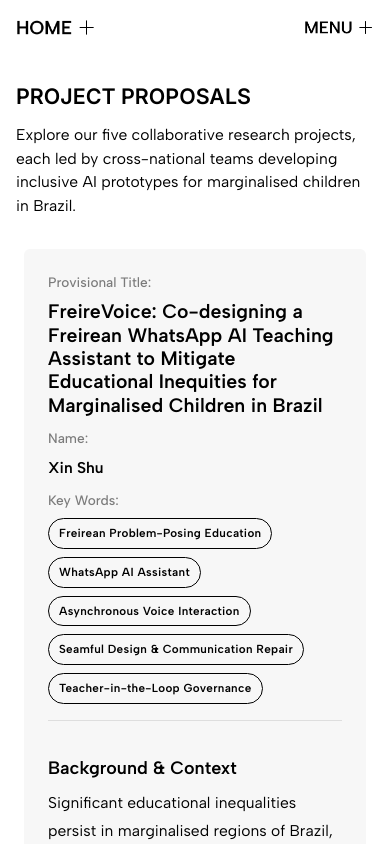
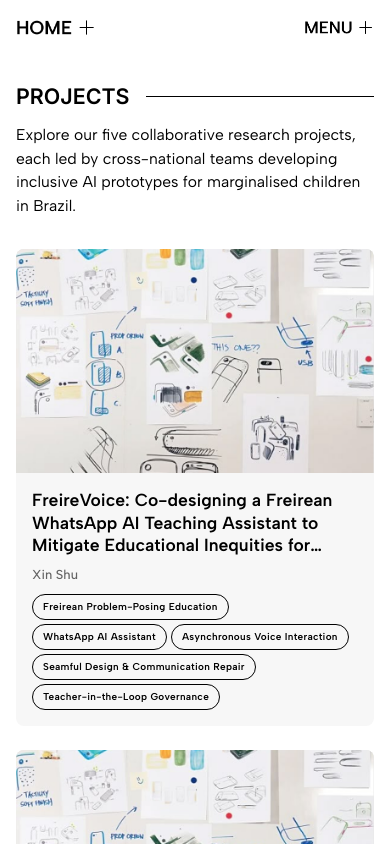
Before and after one commit to ShadowsKuming/Brazil_Web, a Vue app: page /#/projects in a window 390 px wide. Shown: the top 844 px of the page. Built offline with nearby package versions, Linux system fonts and the light colour scheme.

Commit message:
change the style

```diff
--- a/public/content/projects.json
+++ b/public/content/projects.json
@@ -3,6 +3,8 @@
     "id": "p1",
     "provisionalTitle": "FreireVoice: Co-designing a Freirean WhatsApp AI Teaching Assistant to Mitigate Educational Inequities for Marginalised Children in Brazil",
     "name": "Xin Shu",
+    "personId": "phd-1",
+    "coverImage": "md-assets/prototypes/Images.png",
     "keywords": [
       "Freirean Problem-Posing Education",
       "WhatsApp AI Assistant",
@@ -16,6 +18,8 @@
     "id": "p2",
     "provisionalTitle": "Interaction-Aware Educational Tools for Inclusive AI Design",
     "name": "Eldar Jalilzade",
+    "personId": "phd-2",
+    "coverImage": "md-assets/prototypes/Images.png",
     "keywords": [
       "Interaction Analysis",
       "Inclusive AI Design",
@@ -27,6 +31,8 @@
     "id": "p3",
     "provisionalTitle": "Pedagogical Restructuring: Balancing Thematic Thinking and Expressive Exploration in Creative Photography Learning with AI-Supported Tools",
     "name": "Jiacheng Cheng",
+    "personId": "phd-3",
+    "coverImage": "md-assets/prototypes/Images.png",
     "keywords": [
       "Pedagogical Restructuring",
       "Creative Learning Structures",
@@ -39,6 +45,8 @@
     "id": "p4",
     "provisionalTitle": "Exploring Text-Based Interaction in Inclusive AI-Assisted Educational Games",
     "name": "Yunfei Wang",
+    "personId": "phd-4",
+    "coverImage": "md-assets/prototypes/Images.png",
     "keywords": [
       "Text-Based Interaction",
       "AI-Assisted Educational Games",
@@ -47,10 +55,12 @@
     ],
     "detailsMdPath": "content/projects/p4.md"
   },
-    {
+  {
     "id": "p5",
     "provisionalTitle": "Plot & Palette: Inclusive Tangible Storytelling for Art Appreciation in Resource-Constrained Learning Environments",
     "name": "Marci Ma",
+    "personId": "phd-5",
+    "coverImage": "md-assets/prototypes/Images.png",
     "keywords": [
       "Art Appreciation",
       "Tangible User Interfaces",
--- a/src/App.vue
+++ b/src/App.vue
@@ -46,9 +46,8 @@ watch(open, (isOpen) => {
 
 const options = [
   { value: 0, label: 'ABOUT' },
-  { value: 6, label: 'PROJECT PROPOSAL' },
+  { value: 6, label: 'PROJECTS' },
   { value: 5, label: 'NEWS & EVENTS' },
-  { value: 2, label: 'PROTOTYPES' },
   { value: 3, label: 'PEOPLE' },
 ]
 
@@ -128,9 +127,8 @@ onBeforeUnmount(() => {
           <hr />
           <ul class="footer-links">
             <li @click="choose(0)">About</li>
-            <li @click="choose(6)">Project Proposal</li>
+            <li @click="choose(6)">Projects</li>
             <li @click="choose(5)">News + Events</li>
-            <li @click="choose(2)">Prototypes</li>
             <li @click="choose(3)">People</li>
             <li @click="choose(4)">Contact</li>
           </ul>
--- a/src/views/ProjectsView.vue
+++ b/src/views/ProjectsView.vue
@@ -1,39 +1,20 @@
 <script setup>
-// Projects.vue (runtime content loading)
-// - Reads public/content/projects.json (no rebuild needed for content edits)
-// - Loads each project's markdown file via fetch() and caches it
-// - Supports GitHub Pages base path via import.meta.env.BASE_URL
-
-import { computed, onMounted, onBeforeUnmount, ref, watch } from 'vue'
+import { onMounted, ref } from 'vue'
+import { useRouter } from 'vue-router'
 import MarkdownIt from 'markdown-it'
 
 const md = new MarkdownIt({ html: false, linkify: true, breaks: true })
 
-const index = ref(0)
-const projects = ref([]) // loaded from JSON
-const mdCache = ref(new Map()) // key: detailsMdPath, value: markdown text
+const projects = ref([])
+const mdCache = ref(new Map())
 const loading = ref(true)
 const errorMsg = ref('')
-const viewportRef = ref(null)
-const isScrolling = ref(false)
-const isPaused = ref(false)
-let autoScrollInterval = null
-const AUTO_SCROLL_DELAY = 5000 // 5 seconds per project
+const selected = ref(null) // selected project object, null = grid view
 
-// IMPORTANT: supports subpath deploy (e.g., GitHub Pages /repo-name/)
+const router = useRouter()
 const BASE = import.meta.env.BASE_URL || '/'
 
-const isMobile = ref(false)
-
-function checkIsMobile() {
-  const mobile = window.matchMedia('(max-width: 768px)').matches
-  if (mobile && autoScrollInterval) stopAutoScroll()
-  if (!mobile && !autoScrollInterval) startAutoScroll()
-  isMobile.value = mobile
-}
-
 function withBase(path) {
-  // Accept both "content/xx" and "/content/xx"
   const cleaned = String(path || '').replace(/^\//, '')
   return BASE.replace(/\/?$/, '/') + cleaned
 }
@@ -44,8 +25,6 @@ async function fetchJson(path) {
   return await res.json()
 }
 
-
-
 async function fetchText(path) {
   const res = await fetch(withBase(path))
   if (!res.ok) throw new Error(`Failed to load ${path}: ${res.status}`)
@@ -55,131 +34,44 @@ async function fetchText(path) {
 async function ensureMarkdownLoaded(p) {
   if (!p?.detailsMdPath) return ''
   if (mdCache.value.has(p.detailsMdPath)) return mdCache.value.get(p.detailsMdPath)
-
   const text = await fetchText(p.detailsMdPath)
   mdCache.value.set(p.detailsMdPath, text)
   return text
 }
 
-const current = computed(() => projects.value[index.value] || null)
+const detailHtml = ref('')
 
-const currentHtml = ref('') // rendered html for current markdown
-
-async function renderCurrent() {
-  const p = current.value
-  if (!p) {
-    currentHtml.value = ''
-    return
+async function openProject(p) {
+  selected.value = p
+  try {
+    const raw = await ensureMarkdownLoaded(p)
+    detailHtml.value = md.render(raw || '')
+  } catch (e) {
+    detailHtml.value = '<p>Failed to load project details.</p>'
   }
-  const raw = await ensureMarkdownLoaded(p)
-  currentHtml.value = md.render(raw || '')
+  window.scrollTo({ top: 0, behavior: 'smooth' })
 }
 
-function go(i) {
-  if (!projects.value.length) return
-  if (i < 0) i = projects.value.length - 1
-  else if (i >= projects.value.length) i = 0
-
-  index.value = i
-
-  const viewport = viewportRef.value
-  if (!viewport) return
-
-  const panels = viewport.querySelectorAll('.panel')
-  const target = panels[i]
-  if (!target) return
-
-  isScrolling.value = true
-  viewport.scrollTo({ left: target.offsetLeft, behavior: 'smooth' })
-  setTimeout(() => (isScrolling.value = false), 600)
+function goBack() {
+  selected.value = null
+  detailHtml.value = ''
 }
 
-// Handle scroll to update index based on scroll position
-function onScroll() {
-  if (isScrolling.value || !viewportRef.value) return
-
-  const viewport = viewportRef.value
-  const panels = viewport.querySelectorAll('.panel')
-  if (!panels.length) return
-
-  const left = viewport.scrollLeft
-
-  let best = 0
-  let bestDist = Infinity
-
-  panels.forEach((el, i) => {
-    const dist = Math.abs(el.offsetLeft - left)
-    if (dist < bestDist) {
-      bestDist = dist
-      best = i
-    }
-  })
-
-  if (best !== index.value) index.value = best
-}
-
-// Auto-scroll functions
-function startAutoScroll() {
-  if (autoScrollInterval) return
-  autoScrollInterval = setInterval(() => {
-    if (!isPaused.value && projects.value.length > 0) {
-      const nextIndex = (index.value + 1) % projects.value.length
-      go(nextIndex)
-    }
-  }, AUTO_SCROLL_DELAY)
-}
-
-function stopAutoScroll() {
-  if (autoScrollInterval) {
-    clearInterval(autoScrollInterval)
-    autoScrollInterval = null
-  }
-}
-
-function pauseAutoScroll() {
-  isPaused.value = true
-}
-
-function resumeAutoScroll() {
-  isPaused.value = false
+function goToPerson(personId) {
+  if (!personId) return
+  router.push({ path: '/people', query: { id: personId } })
 }
 
 onMounted(async () => {
   try {
     loading.value = true
     errorMsg.value = ''
-
     const data = await fetchJson('content/projects.json')
     projects.value = Array.isArray(data) ? data : []
-
-    index.value = 0
-    await renderCurrent()
-
-    checkIsMobile()
-    if (!isMobile.value) startAutoScroll()
   } catch (e) {
     errorMsg.value = e?.message || String(e)
   } finally {
     loading.value = false
-  }
-})
-
-onMounted(() => {
-  window.addEventListener('resize', checkIsMobile)
-})
-
-onBeforeUnmount(() => {
-  window.removeEventListener('resize', checkIsMobile)
-  stopAutoScroll()
-})
-
-
-// when index changes, load+render the new project's markdown
-watch(index, async () => {
-  try {
-    await renderCurrent()
-  } catch (e) {
-    errorMsg.value = e?.message || String(e)
   }
 })
 </script>
@@ -189,7 +81,8 @@ watch(index, async () => {
     <!-- Page Header -->
     <header class="page-header">
       <div class="header-title-row">
-        <h1 class="header-title">PROJECT PROPOSALS</h1>
+        <h1 class="header-title">PROJECTS</h1>
+        <div class="header-line"></div>
       </div>
       <p class="header-desc">
         Explore our five collaborative research projects, each led by cross-national teams
@@ -200,59 +93,56 @@ watch(index, async () => {
     <div v-if="loading" class="state">Loading…</div>
     <div v-else-if="errorMsg" class="state error">{{ errorMsg }}</div>
 
+    <!-- Grid View -->
+    <div v-else-if="!selected" class="grid">
       <div
-      v-else
-      class="slider"
-      @mouseenter="pauseAutoScroll"
-      @mouseleave="resumeAutoScroll"
-      @touchstart="pauseAutoScroll"
-      @touchend="resumeAutoScroll"
+        v-for="p in projects"
+        :key="p.id"
+        class="card"
+        @click="openProject(p)"
       >
-      <div class="viewport" ref="viewportRef" @scroll="onScroll">
-        <section v-for="p in projects" :key="p.id" class="panel">
-          <div class="card">
-            <div class="row">
-              <div class="label">Provisional Title:</div>
-              <div class="title">{{ p.provisionalTitle }}</div>
+        <div class="card-image">
+          <img :src="withBase(p.coverImage)" :alt="p.provisionalTitle" />
+        </div>
+        <div class="card-body">
+          <h2 class="card-title">{{ p.provisionalTitle }}</h2>
+          <p class="card-name">
+            <span class="name-link" @click.stop="goToPerson(p.personId)">{{ p.name }}</span>
+          </p>
+          <div class="card-pills">
+            <span v-for="k in (p.keywords || [])" :key="k" class="pill">{{ k }}</span>
+          </div>
+        </div>
+      </div>
     </div>
 
-            <div class="row small">
-              <div class="label">Name:</div>
-              <div class="value">{{ p.name }}</div>
+    <!-- Detail View -->
+    <div v-else class="detail">
+      <button class="back-btn" @click="goBack">← Back to Projects</button>
+
+      <div class="detail-header">
+        <div class="detail-image">
+          <img :src="withBase(selected.coverImage)" :alt="selected.provisionalTitle" />
         </div>
-
-            <div class="row small keywords">
-              <div class="label">Key Words:</div>
-              <div class="pills">
+        <div class="detail-info">
+          <h2 class="detail-title">{{ selected.provisionalTitle }}</h2>
+          <p class="detail-name">
+            <span class="name-link" @click="goToPerson(selected.personId)">{{ selected.name }}</span>
+          </p>
+          <div class="detail-pills">
             <a
-                  v-for="k in (p.keywords || [])"
+              v-for="k in (selected.keywords || [])"
               :key="k"
               :href="`https://www.google.com/search?q=${encodeURIComponent(k)}`"
               target="_blank"
               rel="noopener noreferrer"
-                  class="pill"
+              class="pill pill-link"
             >{{ k }}</a>
           </div>
         </div>
-
-            <!-- Only the current panel uses v-html to avoid rendering 5 markdown blocks at once -->
-            <div v-if="current && current.id === p.id" class="content markdown" v-html="currentHtml"></div>
-            <div v-else class="content placeholder"> </div>
-          </div>
-        </section>
-      </div>
       </div>
 
-    <div v-if="!loading && !errorMsg" class="dots">
-      <button
-        v-for="(p, i) in projects"
-        :key="p.id"
-        type="button"
-        class="dot"
-        :class="{ active: i === index }"
-        @click="go(i)"
-        aria-label="Go to project"
-      />
+      <div class="detail-content markdown" v-html="detailHtml"></div>
     </div>
   </div>
 </template>
@@ -272,7 +162,7 @@ watch(index, async () => {
    PAGE HEADER
    ============================================ */
 .page-header {
-  max-width: 1100px;
+  max-width: 1400px;
   margin: 0 auto clamp(40px, 5vw, 80px);
 }
 
@@ -325,128 +215,202 @@ watch(index, async () => {
 }
 
 /* ============================================
-   SLIDER
+   GRID VIEW
    ============================================ */
-.slider {
-  position: relative;
+.grid {
   max-width: 1400px;
   margin: 0 auto;
+  display: grid;
+  grid-template-columns: repeat(3, 1fr);
+  gap: clamp(20px, 2.5vw, 36px);
 }
 
-.viewport {
-  display: flex;
-  overflow-x: auto;
-  scroll-snap-type: x mandatory;
-  -webkit-overflow-scrolling: touch;
-  scrollbar-width: none; /* Firefox */
-  -ms-overflow-style: none; /* IE/Edge */
-  overscroll-behavior-x: contain;
+.card {
+  background: var(--color-gray-light);
+  border-radius: 8px;
+  overflow: hidden;
+  cursor: pointer;
+  transition: transform 0.3s ease, box-shadow 0.3s ease;
 }
 
-.viewport::-webkit-scrollbar {
-  display: none; /* Chrome/Safari */
+.card:hover {
+  transform: translateY(-4px);
+  box-shadow: 0 8px 24px rgba(0, 0, 0, 0.1);
 }
 
-.panel {
-  flex: 0 0 100%;
-  min-width: 100%;
+.card-image {
+  width: 100%;
+  aspect-ratio: 16 / 10;
+  overflow: hidden;
+  background-color: #e8e8e8;
+}
+
+.card-image img {
+  width: 100%;
+  height: 100%;
+  object-fit: cover;
+  transition: transform 0.3s ease;
+}
+
+.card:hover .card-image img {
+  transform: scale(1.03);
+}
+
+.card-body {
+  padding: clamp(16px, 2vw, 28px);
   display: flex;
-  justify-content: center;
-  scroll-snap-align: start;
-  scroll-snap-stop: always;
-  box-sizing: border-box;
-  padding: 0 var(--space-2);
+  flex-direction: column;
+  gap: clamp(8px, 1vw, 12px);
+}
+
+.card-title {
+  font-family: var(--font-family);
+  font-size: clamp(15px, 1.3vw, 20px);
+  font-weight: 600;
+  color: var(--color-black);
+  line-height: 1.3;
+  display: -webkit-box;
+  -webkit-line-clamp: 3;
+  -webkit-box-orient: vertical;
+  overflow: hidden;
+}
+
+.card-name {
+  font-family: var(--font-family);
+  font-size: clamp(13px, 1vw, 16px);
+  font-weight: 500;
+  color: rgba(0, 0, 0, 0.6);
+}
+
+/* Clickable name link */
+.name-link {
+  cursor: pointer;
+  text-decoration: underline;
+  text-underline-offset: 3px;
+  text-decoration-color: transparent;
+  transition: text-decoration-color 0.2s ease, color 0.2s ease;
+}
+
+.name-link:hover {
+  color: var(--color-red);
+  text-decoration-color: var(--color-red);
+}
+
+.card-pills {
+  display: flex;
+  flex-wrap: wrap;
+  gap: clamp(4px, 0.5vw, 8px);
 }
 
 /* ============================================
-   PROJECT CARD
+   PILLS (shared)
    ============================================ */
-.card {
-  width: 100%;
-  max-width: 1100px;
-  background: var(--color-gray-light);
-  padding: clamp(24px, 3vw, 48px);
-  box-sizing: border-box;
-  border-radius: 8px;
-}
-
-/* Info rows */
-.row {
-  display: grid;
-  grid-template-columns: 160px 1fr;
-  gap: clamp(12px, 1.5vw, 20px);
-  align-items: baseline;
-  margin-bottom: clamp(12px, 1.5vw, 16px);
-}
-
-.row.small {
-  margin-bottom: clamp(10px, 1.2vw, 14px);
-}
-
-.label {
-  color: rgba(0, 0, 0, 0.5);
-  font-family: var(--font-family);
-  font-size: clamp(13px, 1vw, 15px);
-  font-weight: 500;
-  line-height: 1.4;
-}
-
-.title {
-  font-family: var(--font-family);
-  font-weight: 600;
-  font-size: clamp(20px, 2.2vw, 32px);
-  line-height: 1.2;
-  color: var(--color-black);
-}
-
-.value {
-  font-family: var(--font-family);
-  font-weight: 600;
-  font-size: clamp(14px, 1.2vw, 18px);
-  color: var(--color-black);
-}
-
-/* Keywords pills */
-.keywords .pills {
-  display: flex;
-  flex-wrap: wrap;
-  gap: clamp(8px, 1vw, 12px);
-}
-
 .pill {
   display: inline-flex;
   align-items: center;
-  padding: clamp(6px, 0.6vw, 8px) clamp(12px, 1.2vw, 16px);
+  padding: clamp(4px, 0.4vw, 6px) clamp(10px, 1vw, 14px);
   border-radius: 999px;
   border: 1.5px solid var(--color-black);
   background: transparent;
   font-family: var(--font-family);
   font-weight: 600;
-  font-size: clamp(11px, 0.9vw, 13px);
+  font-size: clamp(10px, 0.8vw, 12px);
   color: var(--color-black);
   letter-spacing: 0.3px;
   text-decoration: none;
+}
+
+.pill-link {
   cursor: pointer;
   transition: all 0.2s ease;
 }
 
-.pill:hover {
+.pill-link:hover {
   background: var(--color-black);
   color: var(--color-white);
   transform: translateY(-1px);
 }
 
 /* ============================================
+   DETAIL VIEW
+   ============================================ */
+.detail {
+  max-width: 1100px;
+  margin: 0 auto;
+}
+
+.back-btn {
+  font-family: var(--font-family);
+  font-size: clamp(14px, 1.2vw, 16px);
+  font-weight: 500;
+  color: var(--color-black);
+  background: none;
+  border: none;
+  cursor: pointer;
+  padding: 0;
+  margin-bottom: clamp(24px, 3vw, 40px);
+  transition: color 0.2s ease;
+}
+
+.back-btn:hover {
+  color: var(--color-red);
+}
+
+.detail-header {
+  display: flex;
+  gap: clamp(24px, 3vw, 48px);
+  margin-bottom: clamp(32px, 4vw, 56px);
+}
+
+.detail-image {
+  flex-shrink: 0;
+  width: clamp(240px, 30vw, 400px);
+  aspect-ratio: 16 / 10;
+  border-radius: 8px;
+  overflow: hidden;
+  background-color: #e8e8e8;
+}
+
+.detail-image img {
+  width: 100%;
+  height: 100%;
+  object-fit: cover;
+}
+
+.detail-info {
+  display: flex;
+  flex-direction: column;
+  justify-content: center;
+  gap: clamp(12px, 1.5vw, 20px);
+}
+
+.detail-title {
+  font-family: var(--font-family);
+  font-size: clamp(20px, 2.2vw, 32px);
+  font-weight: 600;
+  color: var(--color-black);
+  line-height: 1.25;
+}
+
+.detail-name {
+  font-family: var(--font-family);
+  font-size: clamp(14px, 1.2vw, 18px);
+  font-weight: 500;
+  color: rgba(0, 0, 0, 0.6);
+}
+
+.detail-pills {
+  display: flex;
+  flex-wrap: wrap;
+  gap: clamp(6px, 0.8vw, 10px);
+}
+
+/* ============================================
    MARKDOWN CONTENT
    ============================================ */
-.content {
-  margin-top: clamp(20px, 2.5vw, 32px);
-  padding-top: clamp(20px, 2.5vw, 32px);
+.detail-content {
+  padding-top: clamp(24px, 3vw, 40px);
   border-top: 1px solid rgba(0, 0, 0, 0.1);
-}
-
-.placeholder {
-  height: 1px;
 }
 
 .markdown {
@@ -511,42 +475,15 @@ watch(index, async () => {
 }
 
 /* ============================================
-   DOTS PAGINATION
-   ============================================ */
-.dots {
-  max-width: 1400px;
-  margin: clamp(20px, 2.5vw, 32px) auto 0;
-  display: flex;
-  justify-content: center;
-  gap: clamp(8px, 1vw, 12px);
-}
-
-.dot {
-  width: 10px;
-  height: 10px;
-  border-radius: 999px;
-  border: none;
-  background: rgba(0, 0, 0, 0.2);
-  cursor: pointer;
-  transition: all 0.3s ease;
-}
-
-.dot:hover {
-  background: rgba(0, 0, 0, 0.4);
-  transform: scale(1.2);
-}
-
-.dot.active {
-  background: var(--color-red);
-  transform: scale(1.2);
-}
-
-/* ============================================
    RESPONSIVE - TABLET (max-width: 1024px)
    ============================================ */
 @media (max-width: 1024px) {
   .projects-page {
     padding: var(--space-7) var(--space-6);
+  }
+
+  .grid {
+    grid-template-columns: repeat(2, 1fr);
   }
 }
 
@@ -570,49 +507,34 @@ watch(index, async () => {
     font-size: clamp(14px, 4vw, 16px);
   }
 
-  .card {
-    padding: var(--space-5);
-    border-radius: 6px;
+  .grid {
+    grid-template-columns: 1fr;
+    gap: var(--space-5);
   }
 
-  .row {
-    grid-template-columns: 1fr;
-    gap: var(--space-2);
+  .card-body {
+    padding: var(--space-4);
   }
 
-  .label {
-    font-size: clamp(12px, 3.5vw, 14px);
+  .card-title {
+    font-size: clamp(16px, 4.5vw, 20px);
   }
 
-  .title {
-    font-size: clamp(18px, 5vw, 24px);
+  .detail-header {
+    flex-direction: column;
+    gap: var(--space-4);
   }
 
-  .value {
-    font-size: clamp(14px, 4vw, 16px);
+  .detail-image {
+    width: 100%;
   }
 
-  .pill {
-    font-size: clamp(10px, 3vw, 12px);
-    padding: 5px 10px;
-  }
-
-  .content {
-    margin-top: var(--space-4);
-    padding-top: var(--space-4);
+  .detail-title {
+    font-size: clamp(18px, 5vw, 24px);
   }
 
   .markdown {
     font-size: clamp(14px, 4vw, 16px);
   }
-
-  .dots {
-    margin-top: var(--space-5);
-  }
-
-  .dot {
-    width: 8px;
-    height: 8px;
-  }
 }
 </style>
```
Also changed, not shown: public/content/people.json (+58 -2 lines), public/content/people/phd-1.md (+4 -7 lines), public/content/people/phd-2.md (added, +8 -0 lines), public/content/people/phd-3.md (added, +9 -0 lines), public/content/people/phd-4.md (added, +9 -0 lines), public/content/people/phd-5.md (added, +9 -0 lines), src/views/AboutView.vue (+14 -0 lines), src/views/HomeView.vue (+46 -0 lines), 1 other file (tests, documents, lock files or other folders). Lines whose indentation alone changed are shown as unchanged.
